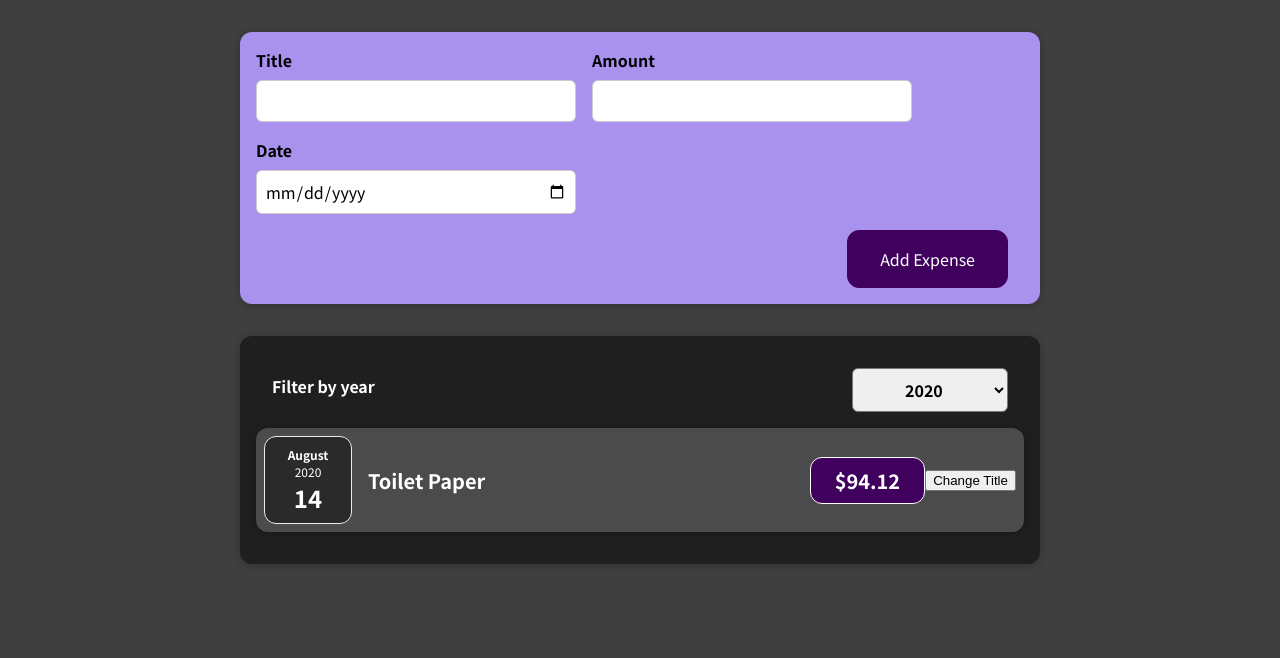
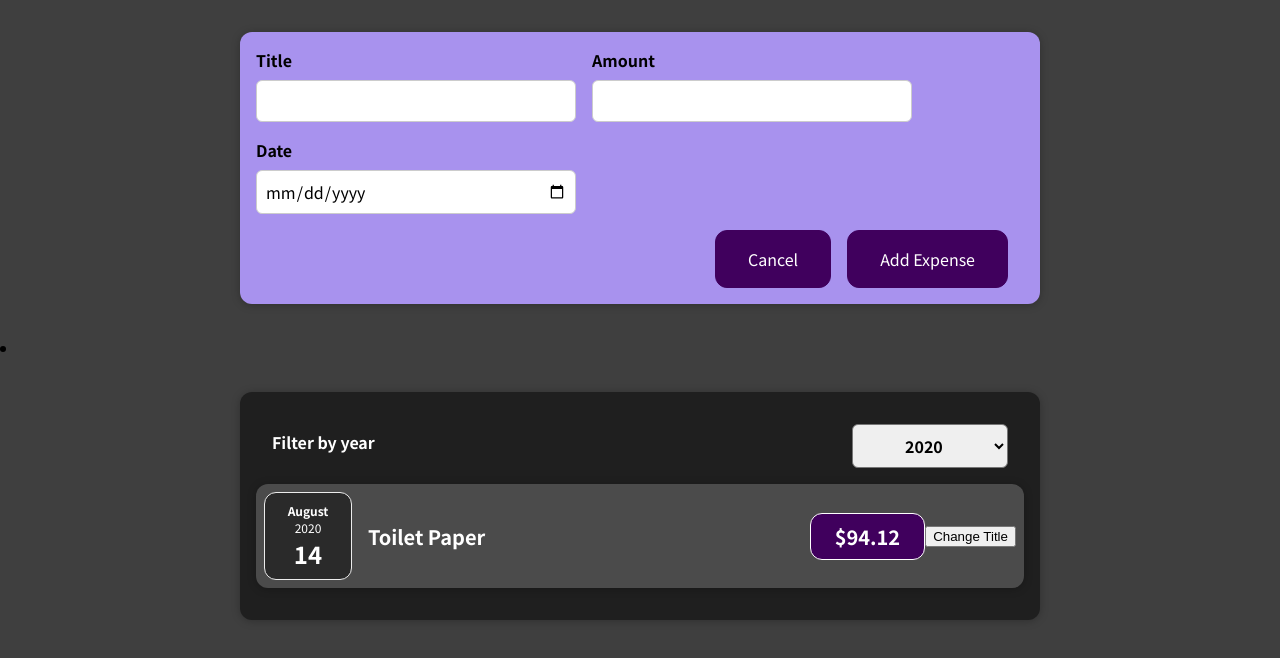
Before and after one commit to FigueiredoFelipe/react--the-complete-guide, a React (Create React App) app in the folder 01-first-react-app-clean/: page / in a window 1280 px wide. Shown: the top 658 px of the page. Built offline with nearby package versions, Linux system fonts and the light colour scheme.

Commit message:
fix: stable last version

```diff
--- a/01-first-react-app-clean/src/components/Expenses/Expenses.js
+++ b/01-first-react-app-clean/src/components/Expenses/Expenses.js
@@ -1,6 +1,5 @@
 import React, { useState } from 'react';
-
-import ExpenseItem from './ExpenseItem';
+import ExpensesList from './ExpensesList'
 import ExpensesFilter from './ExpensesFilter';
 import Card from '../UI/Card'
 
@@ -20,19 +19,12 @@
     })
 
     return (
-        <div>
-
+        <li>
             <Card className="expenses">
                 <ExpensesFilter selected={filteredYear} onChangeFilter={filterChangeHandler} />
-                {filteredExpenses.map((expense) => (<ExpenseItem
-                    key={expense.id}
-                    title={expense.title}
-                    amount={expense.amount}
-                    date={expense.date}
-                />
-                ))}
+                <ExpensesList items={filteredExpenses} />
             </Card>
-        </div>
+        </li>
     )
 
 }
--- /dev/null
+++ b/01-first-react-app-clean/src/components/Expenses/ExpensesList.css
@@ -0,0 +1,9 @@
+.expenses-list {
+    list-style: none;
+    padding: 0;
+}
+
+.expenses-list__fallback {
+    color: white;
+    text-align: center;
+}
--- /dev/null
+++ b/01-first-react-app-clean/src/components/Expenses/ExpensesList.js
@@ -0,0 +1,24 @@
+import React from "react";
+import ExpenseItem from "./ExpenseItem";
+import './ExpensesList.css'
+
+const ExpensesList = (props) => {
+
+    if (props.items.length === 0) {
+        return <h2 className="expenses-list__fallback">Found no expenses.</h2>
+    }
+
+    return <ul className="expenses-list">
+        {props.items.map((expense) => (<ExpenseItem
+            key={expense.id}
+            title={expense.title}
+            amount={expense.amount}
+            date={expense.date}
+        />
+        ))}
+
+    </ul>
+
+}
+
+export default ExpensesList
--- a/01-first-react-app-clean/src/components/NewExpense/ExpenseForm.js
+++ b/01-first-react-app-clean/src/components/NewExpense/ExpenseForm.js
@@ -91,6 +91,7 @@
             </div>
         </div>
         <div className='new-expense__actions'>
+            <button type='button'>Cancel</button>
             <button type='submit'>Add Expense</button>
         </div>
 
```
